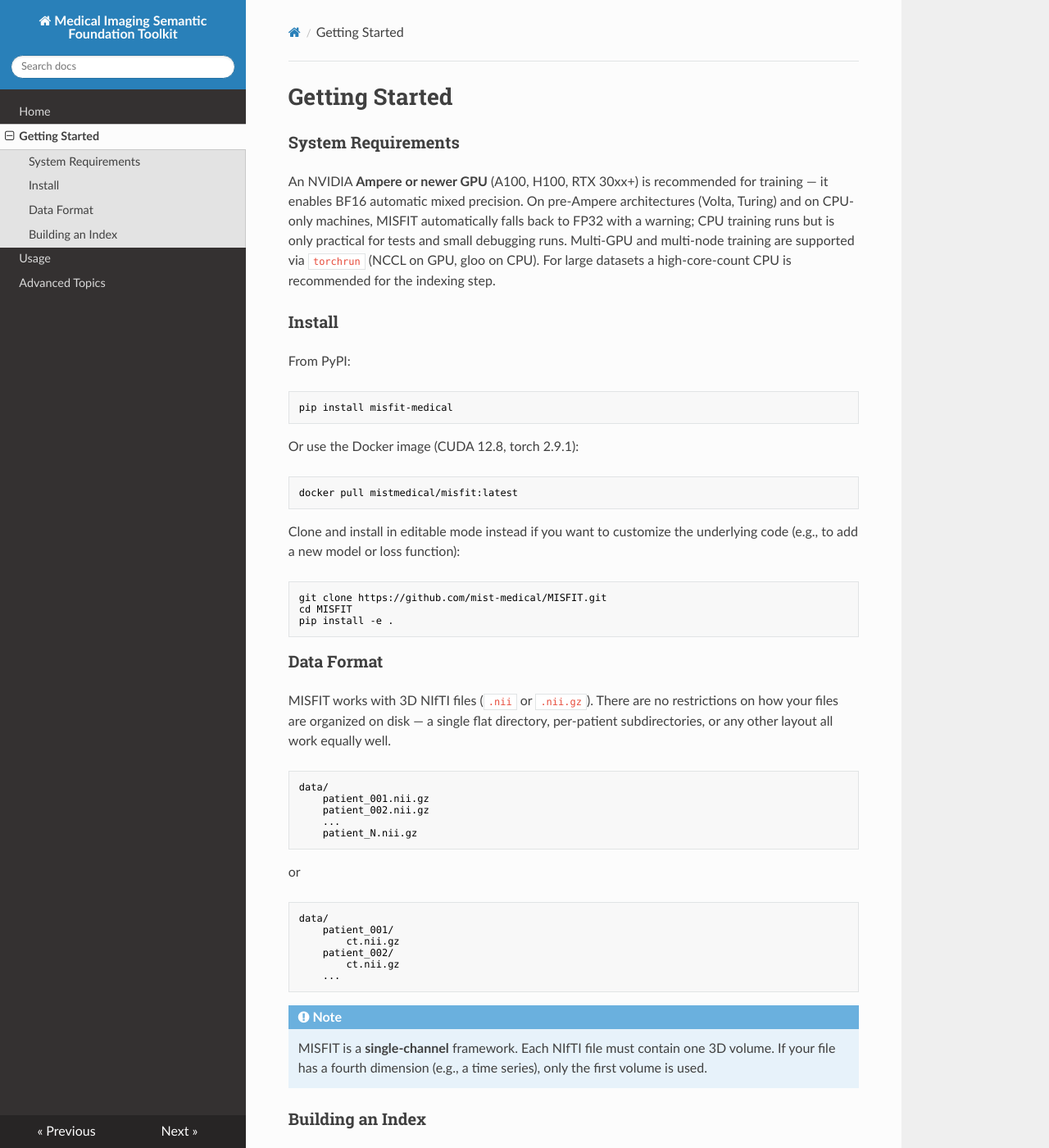
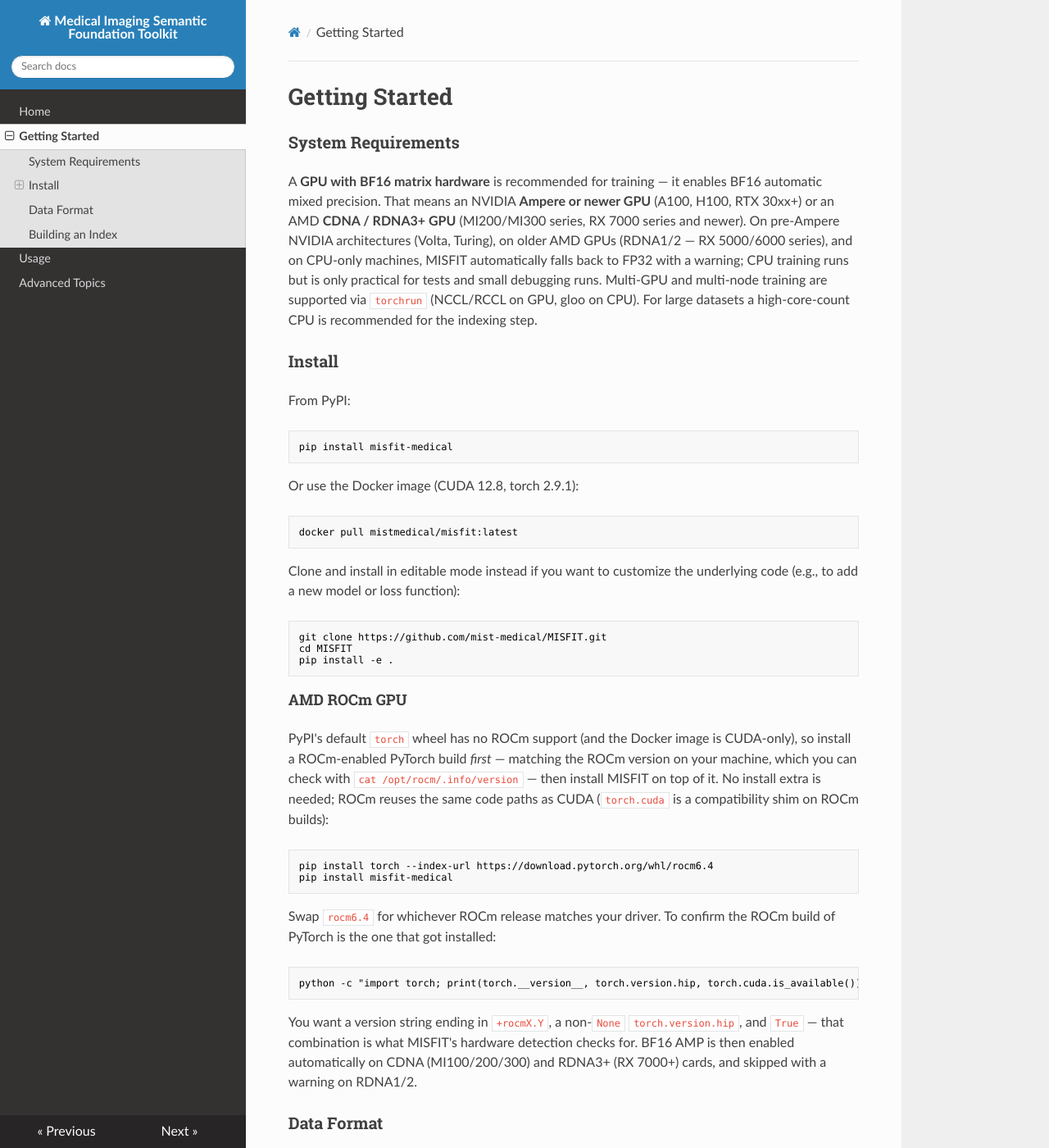
Before and after one commit to aecelaya/MISFIT, an MkDocs documentation site: the page built from docs/getting_started.md, in a window 1280 px wide and 1400 px high. Shown: the whole window at 82% size. Built offline with MkDocs 1.6.1, drawn with Linux system fonts in a browser that asks for light colours; nearby versions of some CDN libraries; library files that are not in the unit come from our copies.

Commit message:
feat(hardware): resolve BF16 AMP correctly on AMD ROCm GPUs
MISFIT already runs on ROCm unchanged -- PyTorch's ROCm build reuses the
torch.cuda namespace and the cuda:<rank> device string as a shim, so
use_cuda, the DDP NCCL/RCCL backend, and torch.autocast("cuda", ...) all
work. The one gap was bf16_supported(): its `get_device_capability()[0] >= 8`
check is CUDA-specific and, on ROCm, is >= (9,0) for essentially every AMD
GPU -- so AMP was force-enabled even on RDNA1/2 (gfx103x), where BF16 has no
matrix hardware and runs on shader ALUs, measurably slower than FP32
(confirmed in MIST on a real gfx1030 card).

Port MIST's fix (mist-medical/MIST 2431fa2):

- get_accelerator_type() -> "cuda" | "rocm" | "cpu" via torch.version.hip.
- _ROCM_BF16_ACCELERATED_ARCHES: allow-list of CDNA (MFMA) and RDNA3+ (WMMA)
  gcnArchName prefixes. bf16_supported()'s ROCm branch checks the GPU's
  gcnArchName against it; unrecognized -> unsupported (conservative default,
  same as pre-Ampere NVIDIA). CUDA and CPU branches unchanged.
- autocast_context(): mirror MIST's "cpu"/"cuda" device-type split (defensive
  parity; bf16_supported() is always False on CPU so the branch is dead in
  practice).

Not ported (not needed -- MISFIT has no DALI and already wires gloo for CPU):
resolve_communication_backend, resolve_data_loader, get_device_for_rank.

Tests: get_accelerator_type (cpu/cuda/rocm), bf16_supported True on
gfx90a/gfx1100, False on gfx1030 (regression guard), explicit hip=None on the
CUDA-path tests, AMD device name in the resolve_amp downgrade warning. Full
suite 472 passed, 100% coverage.

Docs: README / getting_started / advanced_topics / CLAUDE -- AMD CDNA/RDNA3+
now listed alongside Ampere+ for BF16; getting_started gains an "AMD ROCm GPU"
install subsection (install the ROCm torch wheel first; PyPI torch and the
Docker image are CUDA-only).

Co-Authored-By: Claude Sonnet 5 <noreply@anthropic.com>

````diff
--- a/docs/getting_started.md
+++ b/docs/getting_started.md
@@ -3,13 +3,15 @@ Getting Started
 
 ### System Requirements
 
-An NVIDIA **Ampere or newer GPU** (A100, H100, RTX 30xx+) is recommended for
-training — it enables BF16 automatic mixed precision. On pre-Ampere
-architectures (Volta, Turing) and on CPU-only machines, MISFIT automatically
-falls back to FP32 with a warning; CPU training runs but is only practical for
-tests and small debugging runs. Multi-GPU and multi-node training are supported
-via `torchrun` (NCCL on GPU, gloo on CPU). For large datasets a high-core-count
-CPU is recommended for the indexing step.
+A **GPU with BF16 matrix hardware** is recommended for training — it enables
+BF16 automatic mixed precision. That means an NVIDIA **Ampere or newer GPU**
+(A100, H100, RTX 30xx+) or an AMD **CDNA / RDNA3+ GPU** (MI200/MI300 series, RX
+7000 series and newer). On pre-Ampere NVIDIA architectures (Volta, Turing), on
+older AMD GPUs (RDNA1/2 — RX 5000/6000 series), and on CPU-only machines, MISFIT
+automatically falls back to FP32 with a warning; CPU training runs but is only
+practical for tests and small debugging runs. Multi-GPU and multi-node training
+are supported via `torchrun` (NCCL/RCCL on GPU, gloo on CPU). For large datasets
+a high-core-count CPU is recommended for the indexing step.
 
 ### Install
 
@@ -33,6 +35,32 @@ git clone https://github.com/mist-medical/MISFIT.git
 cd MISFIT
 pip install -e .
 ```
+
+#### AMD ROCm GPU
+
+PyPI's default `torch` wheel has no ROCm support (and the Docker image is
+CUDA-only), so install a ROCm-enabled PyTorch build _first_ — matching the ROCm
+version on your machine, which you can check with `cat /opt/rocm/.info/version`
+— then install MISFIT on top of it. No install extra is needed; ROCm reuses the
+same code paths as CUDA (`torch.cuda` is a compatibility shim on ROCm builds):
+
+```console
+pip install torch --index-url https://download.pytorch.org/whl/rocm6.4
+pip install misfit-medical
+```
+
+Swap `rocm6.4` for whichever ROCm release matches your driver. To confirm the
+ROCm build of PyTorch is the one that got installed:
+
+```console
+python -c "import torch; print(torch.__version__, torch.version.hip, torch.cuda.is_available())"
+```
+
+You want a version string ending in `+rocmX.Y`, a non-`None`
+`torch.version.hip`, and `True` — that combination is what MISFIT's hardware
+detection checks for. BF16 AMP is then enabled automatically on CDNA
+(MI100/200/300) and RDNA3+ (RX 7000+) cards, and skipped with a warning on
+RDNA1/2.
 
 ### Data Format
 
````
Also changed, not shown: CLAUDE.md (+29 -12 lines), README.md (+17 -5 lines), docs/advanced_topics.md (+11 -8 lines), 6 other files.
